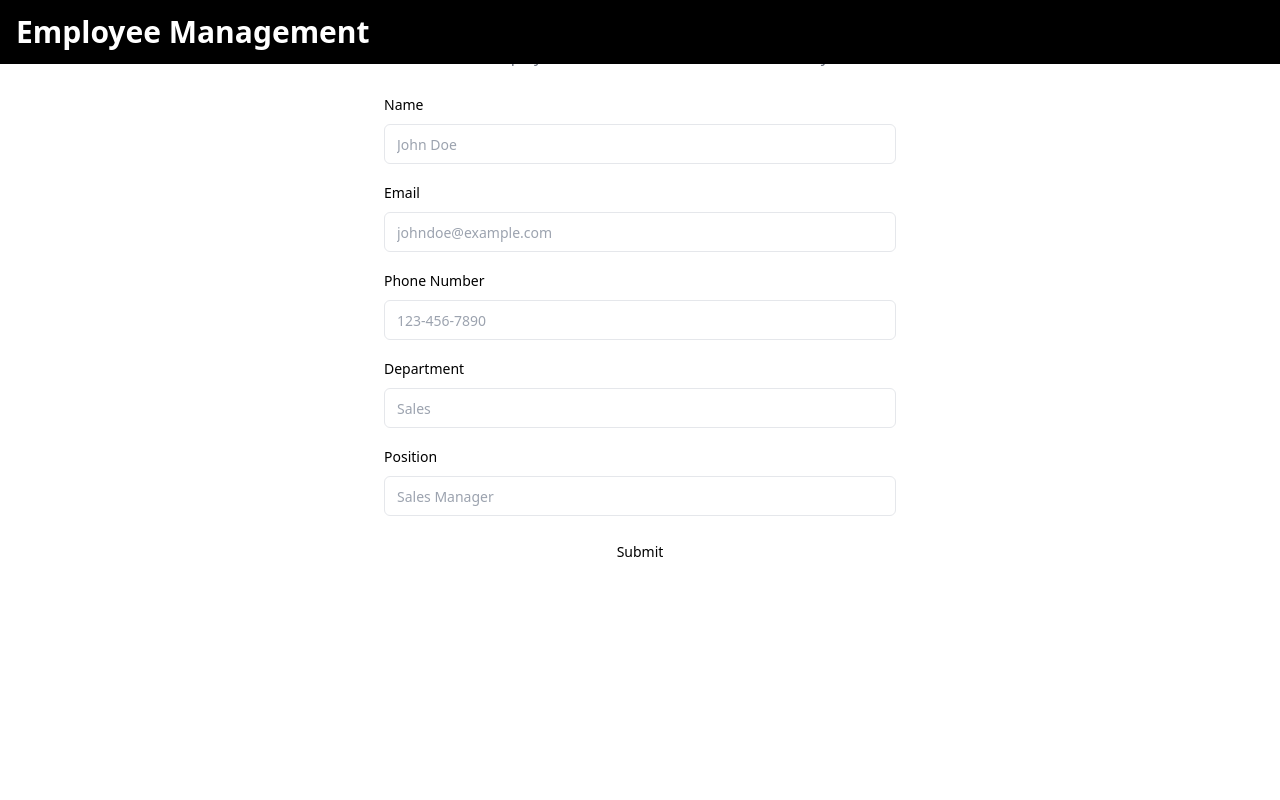
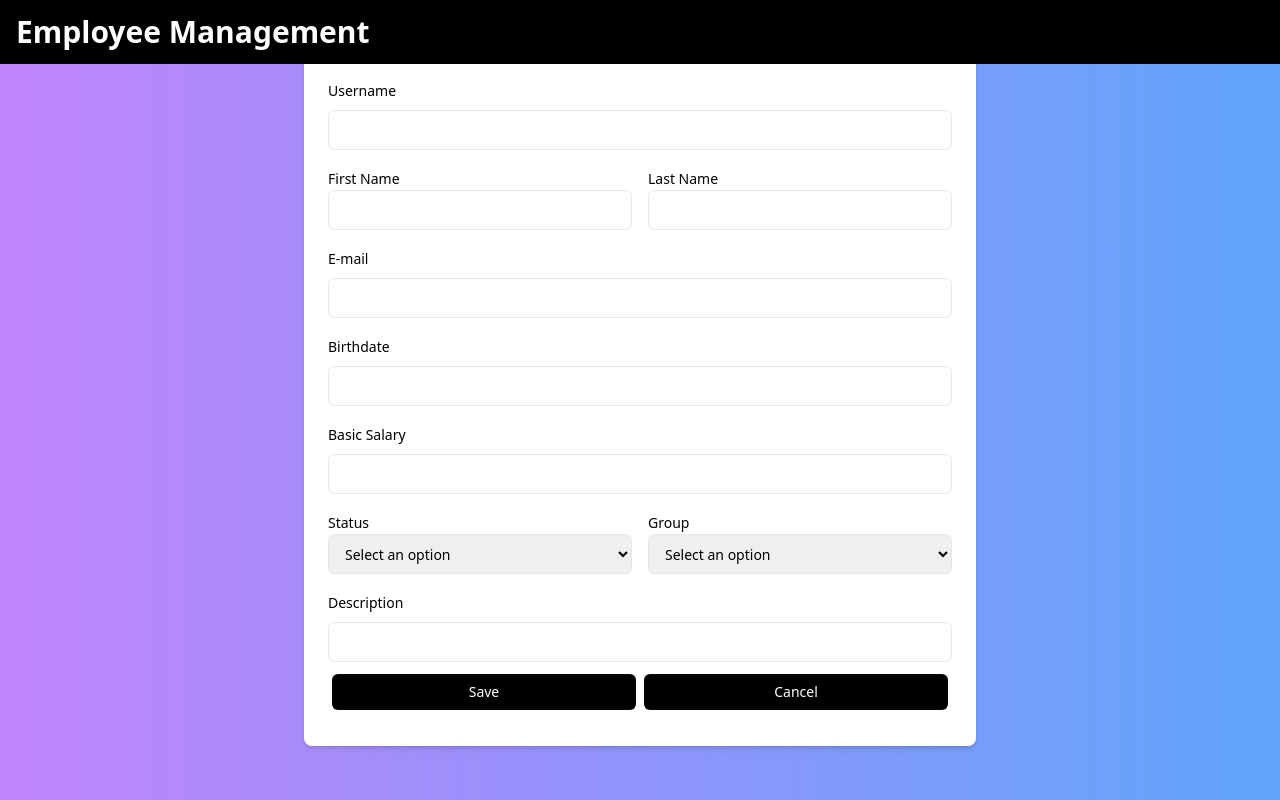
Before and after one commit to Adjiedjiewhy/employee-management, an Angular app: page /new in a window 1280 px wide. Built offline with nearby package versions, Linux system fonts and the light colour scheme.

Commit message:
update 5

```diff
--- a/src/app/list/list.component.html
+++ b/src/app/list/list.component.html
@@ -11,20 +11,20 @@
       (change)="handleSearch()"
       [(ngModel)]="searchQuery"
     />
-    <div class="flex items-center mt-4">
+    <div class="flex items-center mt-4 justify-between">
       <div>
         <label class="mr-2">Status</label>
         <select (change)="handleStatusFilter()" [(ngModel)]="statusSelect">
-          <option value="">Any</option>
+          <option value="" disabled selected>Select an option</option>
+          <option value="any">Any</option>
           <option value="permanent">Permanent</option>
           <option value="contract">Contract</option>
           <option value="outsource">Outsource</option>
         </select>
-      </div>
-      <div>
-        <label class="mr-2">Group</label>
+        <label class="mr-2 mx-4">Group</label>
         <select (change)="handleGroupFilter()" [(ngModel)]="groupSelect">
-          <option value="">Any</option>
+          <option value="" disabled selected>Select an option</option>
+          <option value="any">Any</option>
           <option value="business">Business</option>
           <option value="human resource">Human Resource</option>
           <option value="information technology">Information Technology</option>
@@ -36,6 +36,14 @@
           <option value="finance">Finance</option>
           <option value="support">Support</option>
         </select>
+      </div>
+      <div>
+        <button
+          (click)="handleGoToNewEmployee()"
+          class="rounded-md text-sm font-medium px-4 py-2 bg-black text-white items-center justify-center transition duration-300 ease-in-out hover:bg-blue-400"
+        >
+          Add New Employee
+        </button>
       </div>
     </div>
     <div class="flex items-center justify-between mt-4">
@@ -72,13 +80,10 @@
         <tr>
           <th class="px-4 py-2">No.</th>
           <th class="px-4 py-2">Username</th>
-          <th class="px-4 py-2">Full Name</th>
           <th class="px-4 py-2">E-mail</th>
           <th class="px-4 py-2">Birthdate</th>
-          <th class="px-4 py-2">Salary</th>
           <th class="px-4 py-2">Status</th>
           <th class="px-4 py-2">Group</th>
-          <th class="px-4 py-2">Description</th>
           <th class="px-4 py-2">Action</th>
         </tr>
       </thead>
@@ -90,36 +95,27 @@
             {{ index + 1 + (currentPage - 1) * itemPerPage }}
           </td>
           <td class="border px-4 py-2">{{ employee.username }}</td>
-          <td class="border px-4 py-2">
-            {{ employee.firstName }} {{ employee.lastName }}
-          </td>
           <td class="border px-4 py-2">{{ employee.email }}</td>
           <td class="border px-4 py-2">{{ employee.birthDate | date }}</td>
-          <td class="border px-4 py-2">
-            {{ employee.basicSalary | currency : "IDR" : "symbol-narrow" }}
-          </td>
           <td class="border px-4 py-2">{{ employee.status }}</td>
           <td class="border px-4 py-2">{{ employee.group }}</td>
-          <td class="border px-4 py-2">{{ employee.description | date }}</td>
           <td class="border px-4 py-2">
-            <div class="flex">
+            <div class="flex items-center justify-between max-w-screen-md">
               <button
-                (click)="
-                  handleGoToDetails(employee)
-                "
-                class="rounded-md text-sm font-medium px-4 py-2 mx-1 bg-black text-white items-center justify-center transition duration-300 ease-in-out hover:bg-blue-400"
+                (click)="handleGoToDetails(employee)"
+                class="rounded-md text-sm font-medium px-4 py-2 bg-black text-white items-center justify-center transition duration-300 ease-in-out hover:bg-blue-400"
               >
                 Details
               </button>
               <button
                 (click)="handleEdit()"
-                class="rounded-md text-sm font-medium px-4 py-2 mx-1 bg-yellow-400 text-white items-center justify-center transition duration-300 ease-in-out hover:bg-yellow-500"
+                class="rounded-md text-sm font-medium px-4 py-2 bg-yellow-400 text-white items-center justify-center transition duration-300 ease-in-out hover:bg-yellow-500"
               >
                 Edit
               </button>
               <button
                 (click)="handleDelete()"
-                class="rounded-md text-sm font-medium px-4 py-2 mx-1 bg-red-700 text-white items-center justify-center transition duration-300 ease-in-out hover:bg-red-900"
+                class="rounded-md text-sm font-medium px-4 py-2 bg-red-700 text-white items-center justify-center transition duration-300 ease-in-out hover:bg-red-900"
               >
                 Delete
               </button>
@@ -141,5 +137,34 @@
         }
       </tbody>
     </table>
+    <div class="flex items-center justify-between mt-4">
+      <div>
+        <button
+          (click)="handlePrevPage()"
+          class="rounded-md text-sm font-medium px-4 py-2 bg-black text-white items-center justify-center transition duration-300 ease-in-out hover:bg-blue-400"
+        >
+          Prev
+        </button>
+
+        <span class="mx-2"> Page {{ currentPage }} of {{ totalPages }} </span>
+
+        <button
+          (click)="handleNextPage()"
+          class="rounded-md text-sm font-medium px-4 py-2 bg-black text-white items-center justify-center transition duration-300 ease-in-out hover:bg-blue-400"
+        >
+          Next
+        </button>
+      </div>
+
+      <div>
+        <label class="mr-2">Items per page:</label>
+        <select [(ngModel)]="itemPerPage" (change)="handleChangeItemsPerPage()">
+          <option value="5">5</option>
+          <option value="10">10</option>
+          <option value="20">20</option>
+          <option value="25">25</option>
+        </select>
+      </div>
+    </div>
   </div>
 </div>
--- a/src/app/list/list.component.ts
+++ b/src/app/list/list.component.ts
@@ -18,8 +18,8 @@ export class ListComponent {
   totalPages = 0;
 
   searchQuery = '';
-  statusSelect = 'any';
-  groupSelect = 'any';
+  statusSelect = '';
+  groupSelect = '';
 
   constructor(private router: Router) {}
 
@@ -84,7 +84,7 @@ export class ListComponent {
   }
 
   handleGoToNewEmployee() {
-    console.log('New Employee');
+    this.router.navigateByUrl('/new');
   }
 
   handleEdit() {
--- a/src/app/new/new.component.html
+++ b/src/app/new/new.component.html
@@ -1,49 +1,61 @@
-<div class="mx-auto max-w-lg space-y-6">
-    <div class="space-y-2 text-center">
-      <h1 class="text-3xl font-bold">Add New Employee</h1>
-      <p class="text-gray-500 dark:text-gray-400">Enter the employee's information to add them to the system</p>
-    </div>
+<main
+  class="flex flex-col items-center justify-center p-6 bg-gradient-to-r from-purple-400 to-blue-400 flex-grow min-h-screen"
+>
+  <div class="w-full max-w-2xl bg-white rounded-lg shadow-md">
+    <div class="p-6">
       <div class="space-y-4">
-      <div class="space-y-2">
-        <label
-          class="text-sm font-medium leading-none peer-disabled:cursor-not-allowed peer-disabled:opacity-70"
-          for="name"
-        >
-          Name
-        </label>
-        <input
-          class="flex h-10 w-full rounded-md border border-input bg-background px-3 py-2 text-sm ring-offset-background file:border-0 file:bg-transparent file:text-sm file:font-medium placeholder:text-muted-foreground focus-visible:outline-none focus-visible:ring-2 focus-visible:ring-ring focus-visible:ring-offset-2 disabled:cursor-not-allowed disabled:opacity-50"
-          id="name"
-          placeholder="John Doe"
-          required=""
-        />
-      </div>
         <div class="space-y-2">
           <label
             class="text-sm font-medium leading-none peer-disabled:cursor-not-allowed peer-disabled:opacity-70"
             for="email"
           >
-          Email
+            Username
           </label>
           <input
             class="flex h-10 w-full rounded-md border border-input bg-background px-3 py-2 text-sm ring-offset-background file:border-0 file:bg-transparent file:text-sm file:font-medium placeholder:text-muted-foreground focus-visible:outline-none focus-visible:ring-2 focus-visible:ring-ring focus-visible:ring-offset-2 disabled:cursor-not-allowed disabled:opacity-50"
             id="email"
-          placeholder="johndoe@example.com"
             required=""
             type="email"
           />
+        </div>
+        <div class="flex">
+          <div class="w-full">
+            <label
+              class="text-sm font-medium leading-none peer-disabled:cursor-not-allowed peer-disabled:opacity-70"
+              for="name"
+            >
+              First Name
+            </label>
+            <input
+              class="flex h-10 w-full rounded-md border border-input bg-background px-3 py-2 text-sm file:border-0 file:bg-transparent file:text-sm file:font-medium placeholder:text-muted-foreground focus-visible:outline-none focus-visible:ring-2 focus-visible:ring-ring focus-visible:ring-offset-2 disabled:cursor-not-allowed disabled:opacity-50"
+              id="name"
+              required=""
+            />
+          </div>
+          <div class="ml-4 w-full">
+            <label
+              class="text-sm font-medium leading-none peer-disabled:cursor-not-allowed peer-disabled:opacity-70"
+              for="name"
+            >
+              Last Name
+            </label>
+            <input
+              class="flex h-10 w-full rounded-md border border-input bg-background px-3 py-2 text-sm file:border-0 file:bg-transparent file:text-sm file:font-medium placeholder:text-muted-foreground focus-visible:outline-none focus-visible:ring-2 focus-visible:ring-ring focus-visible:ring-offset-2 disabled:cursor-not-allowed disabled:opacity-50"
+              id="name"
+              required=""
+            />
+          </div>
         </div>
         <div class="space-y-2">
           <label
             class="text-sm font-medium leading-none peer-disabled:cursor-not-allowed peer-disabled:opacity-70"
             for="phone"
           >
-          Phone Number
+            E-mail
           </label>
           <input
             class="flex h-10 w-full rounded-md border border-input bg-background px-3 py-2 text-sm ring-offset-background file:border-0 file:bg-transparent file:text-sm file:font-medium placeholder:text-muted-foreground focus-visible:outline-none focus-visible:ring-2 focus-visible:ring-ring focus-visible:ring-offset-2 disabled:cursor-not-allowed disabled:opacity-50"
             id="phone"
-          placeholder="123-456-7890"
             required=""
           />
         </div>
@@ -52,12 +64,11 @@
             class="text-sm font-medium leading-none peer-disabled:cursor-not-allowed peer-disabled:opacity-70"
             for="department"
           >
-          Department
+            Birthdate
           </label>
           <input
             class="flex h-10 w-full rounded-md border border-input bg-background px-3 py-2 text-sm ring-offset-background file:border-0 file:bg-transparent file:text-sm file:font-medium placeholder:text-muted-foreground focus-visible:outline-none focus-visible:ring-2 focus-visible:ring-ring focus-visible:ring-offset-2 disabled:cursor-not-allowed disabled:opacity-50"
             id="department"
-          placeholder="Sales"
             required=""
           />
         </div>
@@ -66,20 +77,86 @@
             class="text-sm font-medium leading-none peer-disabled:cursor-not-allowed peer-disabled:opacity-70"
             for="position"
           >
-          Position
+            Basic Salary
           </label>
           <input
             class="flex h-10 w-full rounded-md border border-input bg-background px-3 py-2 text-sm ring-offset-background file:border-0 file:bg-transparent file:text-sm file:font-medium placeholder:text-muted-foreground focus-visible:outline-none focus-visible:ring-2 focus-visible:ring-ring focus-visible:ring-offset-2 disabled:cursor-not-allowed disabled:opacity-50"
             id="position"
-          placeholder="Sales Manager"
             required=""
           />
         </div>
+        <div class="flex">
+          <div class="w-full">
+            <label
+              class="text-sm font-medium leading-none peer-disabled:cursor-not-allowed peer-disabled:opacity-70"
+              for="name"
+            >
+              Status
+            </label>
+            <select
+              class="w-full flex h-10 rounded-md border border-input bg-background px-3 py-2 text-sm file:border-0 file:bg-transparent file:text-sm file:font-medium placeholder:text-muted-foreground focus-visible:outline-none focus-visible:ring-2 focus-visible:ring-ring focus-visible:ring-offset-2 disabled:cursor-not-allowed disabled:opacity-50"
+              required=""
+            >
+              <option value="" disabled selected>Select an option</option>
+              <option value="permanent">Permanent</option>
+              <option value="contract">Contract</option>
+              <option value="outsource">Outsource</option>
+            </select>
+          </div>
+          <div class="ml-4 w-full">
+            <label
+              class="text-sm font-medium leading-none peer-disabled:cursor-not-allowed peer-disabled:opacity-70"
+              for="name"
+            >
+              Group
+            </label>
+            <select
+              class="w-full flex h-10 rounded-md border border-input bg-background px-3 py-2 text-sm file:border-0 file:bg-transparent file:text-sm file:font-medium placeholder:text-muted-foreground focus-visible:outline-none focus-visible:ring-2 focus-visible:ring-ring focus-visible:ring-offset-2 disabled:cursor-not-allowed disabled:opacity-50"
+              required=""
+            >
+              <option value="" disabled selected>Select an option</option>
+              <option value="business">Business</option>
+              <option value="human resource">Human Resource</option>
+              <option value="information technology">
+                Information Technology
+              </option>
+              <option value="operations">Operations</option>
+              <option value="sales">Sales</option>
+              <option value="security">Security</option>
+              <option value="legal">Legal</option>
+              <option value="risk">Risk</option>
+              <option value="finance">Finance</option>
+              <option value="support">Support</option>
+            </select>
+          </div>
+        </div>
+        <div class="space-y-2">
+          <label
+            class="text-sm font-medium leading-none peer-disabled:cursor-not-allowed peer-disabled:opacity-70"
+            for="position"
+          >
+            Description
+          </label>
+          <input
+            class="flex h-10 w-full rounded-md border border-input bg-background px-3 py-2 text-sm ring-offset-background file:border-0 file:bg-transparent file:text-sm file:font-medium placeholder:text-muted-foreground focus-visible:outline-none focus-visible:ring-2 focus-visible:ring-ring focus-visible:ring-offset-2 disabled:cursor-not-allowed disabled:opacity-50"
+            id="position"
+            required=""
+          />
+        </div>
+      </div>
+      <div class="flex">
         <button
-        class="inline-flex items-center justify-center whitespace-nowrap rounded-md text-sm font-medium ring-offset-background transition-colors focus-visible:outline-none focus-visible:ring-2 focus-visible:ring-ring focus-visible:ring-offset-2 disabled:pointer-events-none disabled:opacity-50 bg-primary text-primary-foreground hover:bg-primary/90 h-10 px-4 py-2 w-full"
-        type="submit"
+          class="w-full h-full mx-1 rounded-md text-sm font-medium px-4 py-2 my-3 bg-black text-white flex items-center justify-center transition duration-300 ease-in-out hover:bg-blue-400"
         >
-        Submit
+          Save
+        </button>
+        <button
+          (click)="handleBack()"
+          class="w-full h-full mx-1 rounded-md text-sm font-medium px-4 py-2 my-3 bg-black text-white flex items-center justify-center transition duration-300 ease-in-out hover:bg-red-400"
+        >
+          Cancel
         </button>
       </div>
     </div>
+  </div>
+</main>
--- a/src/app/new/new.component.ts
+++ b/src/app/new/new.component.ts
@@ -1,12 +1,17 @@
 import { Component } from '@angular/core';
+import { Router } from '@angular/router';
 
 @Component({
   selector: 'app-new',
   standalone: true,
   imports: [],
   templateUrl: './new.component.html',
-  styleUrl: './new.component.css'
+  styleUrl: './new.component.css',
 })
 export class NewComponent {
+  constructor(private router: Router) {}
 
+  handleBack() {
+    this.router.navigateByUrl('/list');
+  }
 }
```
Lines whose indentation alone changed are shown as unchanged.
